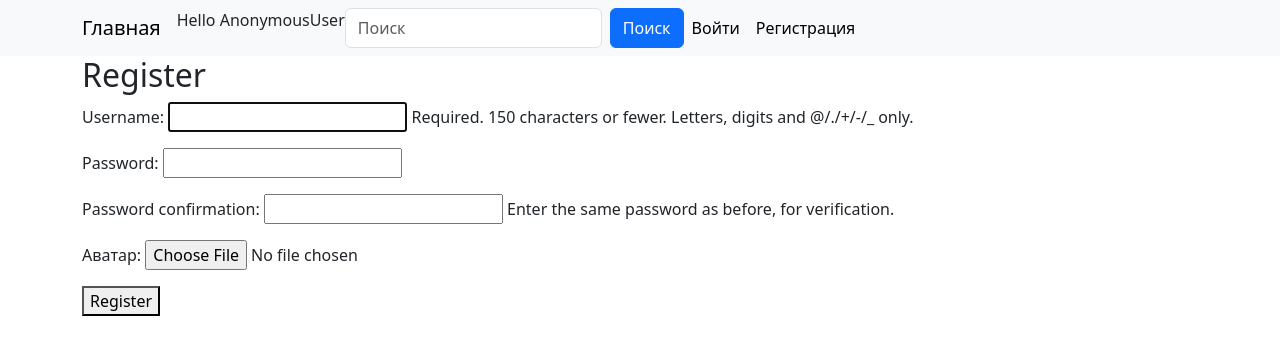
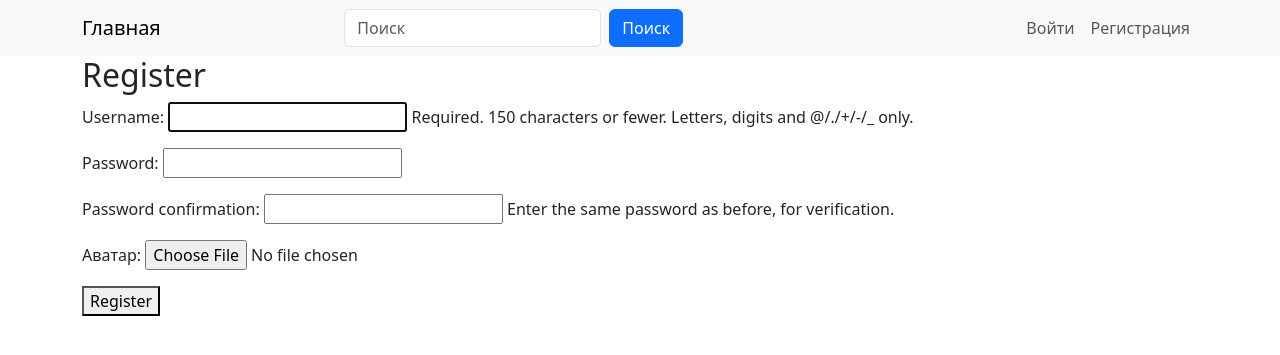
Before and after one commit to EvilTheresa/Forum, a Django app: page /accounts/register/ in a window 1280 px wide. Shown: the top 355 px of the page. Run offline with Django 5.2, Linux system fonts and the light colour scheme; parts of the project's set-up code (start-up, migrations or seed data) failed here and were passed over.

Commit message:
Ровная навигация

```diff
--- a/source/webapp/templates/base.html
+++ b/source/webapp/templates/base.html
@@ -9,7 +9,8 @@
     <meta http-equiv="X-UA-Compatible" content="ie=edge">
     <link rel="stylesheet" href={% static 'styles/style.css' %}>
     <link rel="stylesheet" href="https://cdnjs.cloudflare.com/ajax/libs/font-awesome/6.0.0-beta3/css/all.min.css">
-    <link href="https://cdn.jsdelivr.net/npm/bootstrap@5.3.3/dist/css/bootstrap.min.css" rel="stylesheet" integrity="sha384-QWTKZyjpPEjISv5WaRU9OFeRpok6YctnYmDr5pNlyT2bRjXh0JMhjY6hW+ALEwIH" crossorigin="anonymous">
+    <link href="https://cdn.jsdelivr.net/npm/bootstrap@5.3.3/dist/css/bootstrap.min.css" rel="stylesheet"
+          integrity="sha384-QWTKZyjpPEjISv5WaRU9OFeRpok6YctnYmDr5pNlyT2bRjXh0JMhjY6hW+ALEwIH" crossorigin="anonymous">
     {% block title %}
         <title>Document</title>
     {% endblock %}
@@ -18,39 +19,35 @@
 <nav class="navbar navbar-expand-lg bg-body-tertiary">
     <div class="container">
         <a class="navbar-brand" href="{% url 'webapp:topics' %}">Главная</a>
+        {% if request.user.is_authenticated %}
+            <a class="navbar-link" href="{% url 'webapp:create_topic' %}">Создать тему</a>
+        {% endif %}
         <button class="navbar-toggler" type="button" data-bs-toggle="collapse" data-bs-target="#navbarNav"
                 aria-controls="navbarNav" aria-expanded="false" aria-label="Toggle navigation">
             <span class="navbar-toggler-icon"></span>
         </button>
 
         <div class="collapse navbar-collapse" id="navbarNav">
-            <ul class="navbar-nav">
-                {% block links %}
-                    {% if request.user.is_authenticated %}
-                        <li class="nav-item">
-                            <a class="nav-link active" aria-current="page" href="{% url 'webapp:create_topic' %}">Создать тему</a>
-                        </li>
-                    {% endif %}
-                {% endblock %}
-                <p>Hello {{ user }}</p>
-                <form class="d-flex ms-auto" action="{% url 'webapp:topics' %}" method="get">
+            <form class="d-flex mx-auto" action="{% url 'webapp:topics' %}" method="get">
                 <input class="form-control me-2" type="search" name="q" placeholder="Поиск" aria-label="Поиск">
                 <button class="btn btn-primary" type="submit">Поиск</button>
             </form>
+            <ul class="navbar-nav ms-auto">
                 {% if not request.user.is_authenticated %}
                     <li class="nav-item">
-                        <a class="nav-link active" aria-current="page"
-                           href="{% url 'accounts:login' %}?next={{ request.get_full_path }}">Войти</a>
+                        <a class="nav-link" href="{% url 'accounts:login' %}?next={{ request.get_full_path }}">Войти</a>
                     </li>
                     <li class="nav-item">
-                        <a class="nav-link active" aria-current="page"
-                           href="{% url 'accounts:register' %}?next={{ request.get_full_path }}">Регистрация</a>
+                        <a class="nav-link" href="{% url 'accounts:register' %}?next={{ request.get_full_path }}">Регистрация</a>
                     </li>
                 {% else %}
                     <li class="nav-item">
+                        <p class="nav-link m-0">Привет, {{ request.user.username }}!</p>
+                    </li>
+                    <li class="nav-item">
                         <form action="{% url 'accounts:logout' %}" method="post">
                             {% csrf_token %}
-                            <button type="submit" class="nav-link">Выйти</button>
+                            <button type="submit" class="nav-link btn btn-link">Выйти</button>
                         </form>
                     </li>
                 {% endif %}
```
Lines whose indentation alone changed are shown as unchanged.
